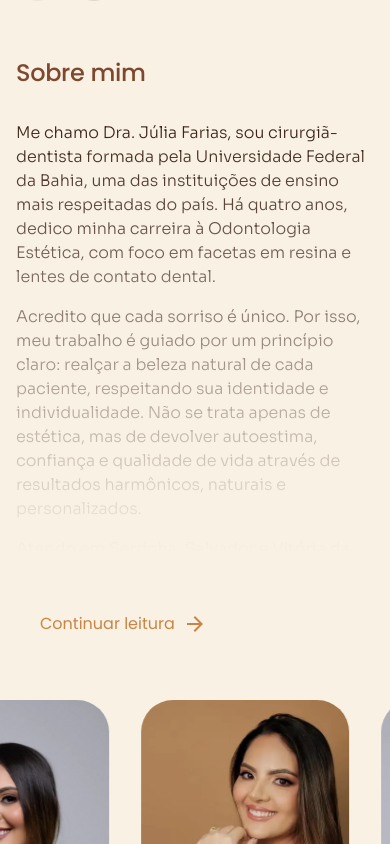
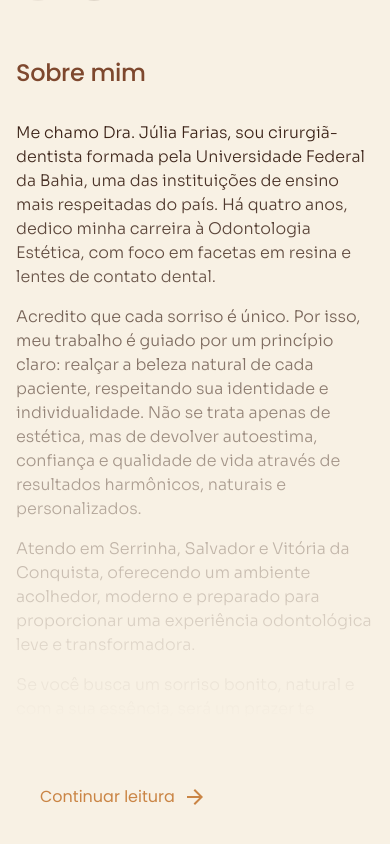
Before and after one commit to saadiqbal-dev/julia-farias, a React (Vite) app: page / in a window 390 px wide. Shown: the part 3040-3884 px from the top of the page. Built offline with nearby package versions, Linux system fonts and the light colour scheme.

Commit message:
fix: clipping text

```diff
--- a/src/components/sections/about-me.tsx
+++ b/src/components/sections/about-me.tsx
@@ -26,7 +26,7 @@ export function AboutMe() {
         <h2 className="self-stretch text-primary-dark-2 font-poppins text-2xl md:text-[32px] font-medium tracking-[-0.32px]">
           Sobre mim
         </h2>
-        <div className="relative max-w-[471px] w-full max-h-[3250px] md:max-h-[594px] h-full aspect-[471/594] text-primary-dark-4 font-sora text-md font-light leading-[150%] flex flex-col gap-4 overflow-clip">
+        <div className="relative max-w-[471px] w-full max-h-fit md:max-h-[594px] h-full md:aspect-[471/594] text-primary-dark-4 font-sora text-md font-light leading-[150%] flex flex-col gap-4">
           <AnimatePresence>
             {!continueReading && (
               <motion.div
```
